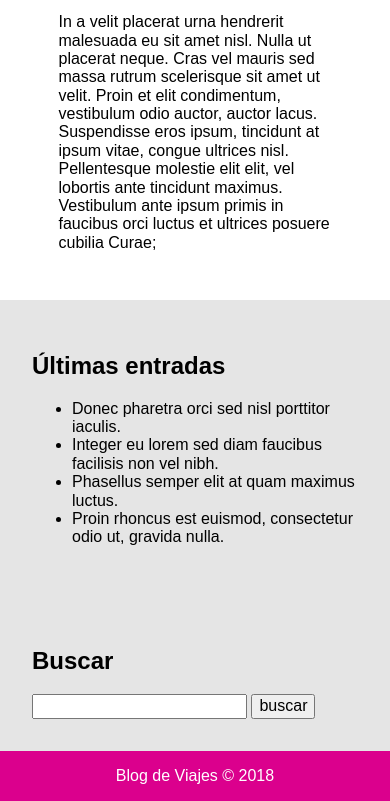
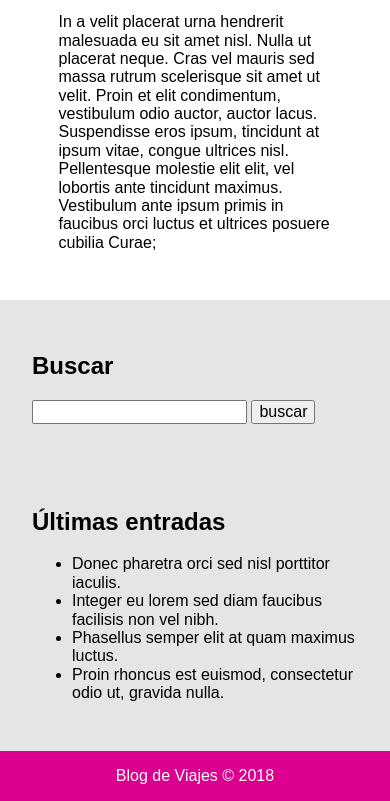
Before and after one commit to jcarlosj/CSSGrid-Flexbox-5-Holy-Grail-Layout-U-JPdTV, a plain HTML site: page index.html in a window 390 px wide. Shown: the part 1164-1965 px from the top of the page. Drawn offline with nearby package versions, Linux system fonts and the light colour scheme.

Commit message:
$ HTML/Style (Mobile): Second Sidebar

```diff
--- a/css/styles.css
+++ b/css/styles.css
@@ -53,9 +53,19 @@ img {
     background-color: #E5E5E5;
     padding: 2rem;
 }
+.container {
+    display: flex;
+    flex-direction: column;
+}
+.sidebar-left {
+    order: 3;
+}
+.sidebar-right {
+    order: 2;
+}
 @media screen and ( min-width: 768px ) {
     .container {
-        display: flex;
+        flex-direction: row;
     }
     .sidebar {
         flex: 0 0 20%;
```
